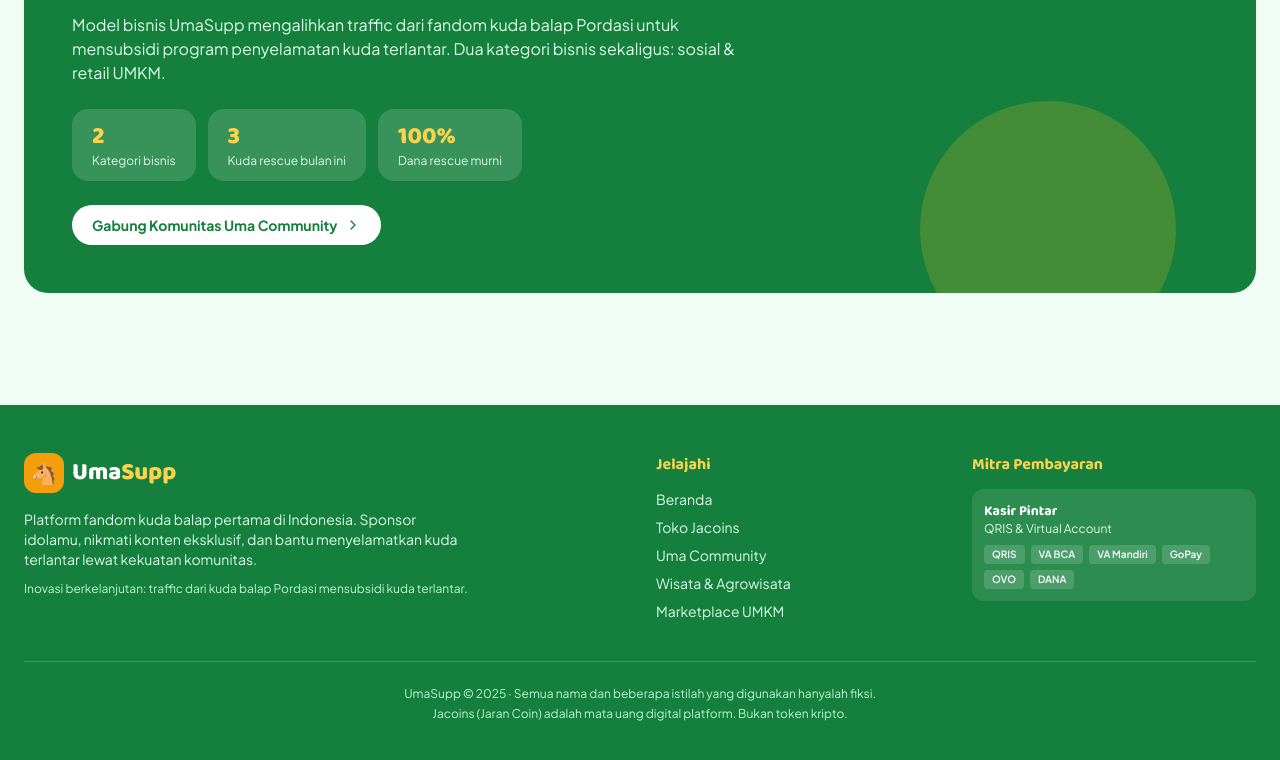
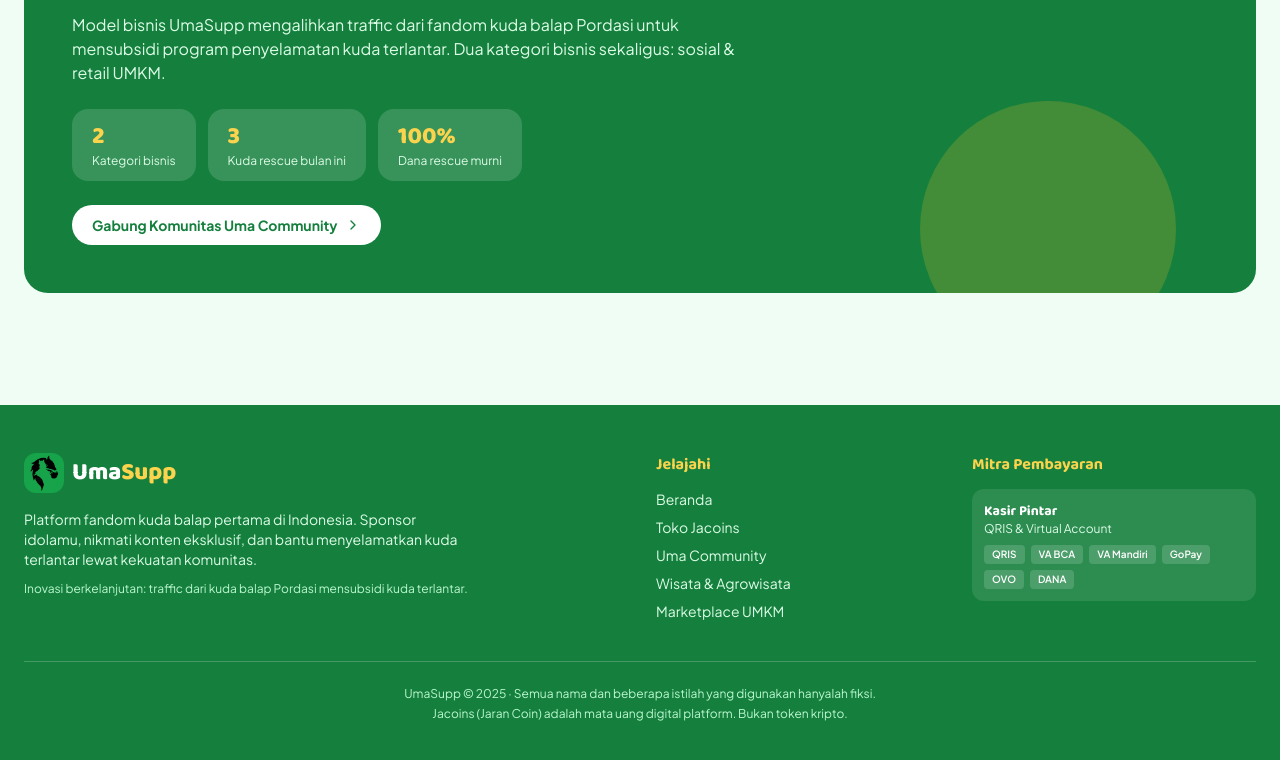
Before and after one commit to kazetz/UmaSupp, a React (Vite) app: page / in a window 1280 px wide. Shown: the part 1680-2440 px from the top of the page. Built offline with nearby package versions, Linux system fonts and the light colour scheme.

Commit message:
Footer.tsx

```diff
--- a/src/components/Footer.tsx
+++ b/src/components/Footer.tsx
@@ -11,8 +11,8 @@
         <div className="grid gap-8 md:grid-cols-4">
           <div className="md:col-span-2">
             <div className="flex items-center gap-2">
-              <div className="flex h-10 w-10 items-center justify-center rounded-xl bg-gold-500">
-                <span className="text-xl">🐴</span>
+              <div className="flex h-10 w-10 items-center justify-center rounded-xl overflow-hidden">
+                <img src="/LOGO_PNG.png" alt="UmaSupp Logo" className="h-full w-full object-cover" />
               </div>
               <span className="font-display text-2xl font-extrabold">
                 Uma<span className="text-gold-300">Supp</span>
```
